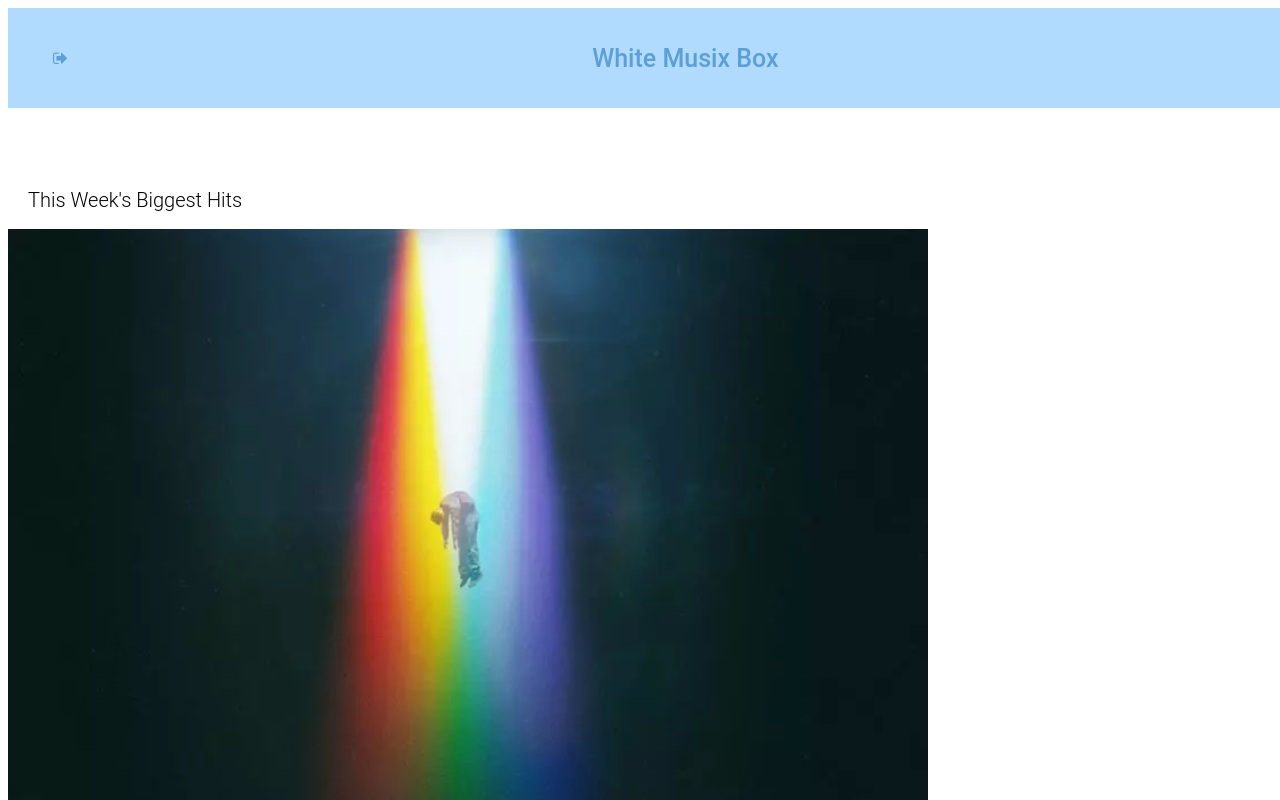
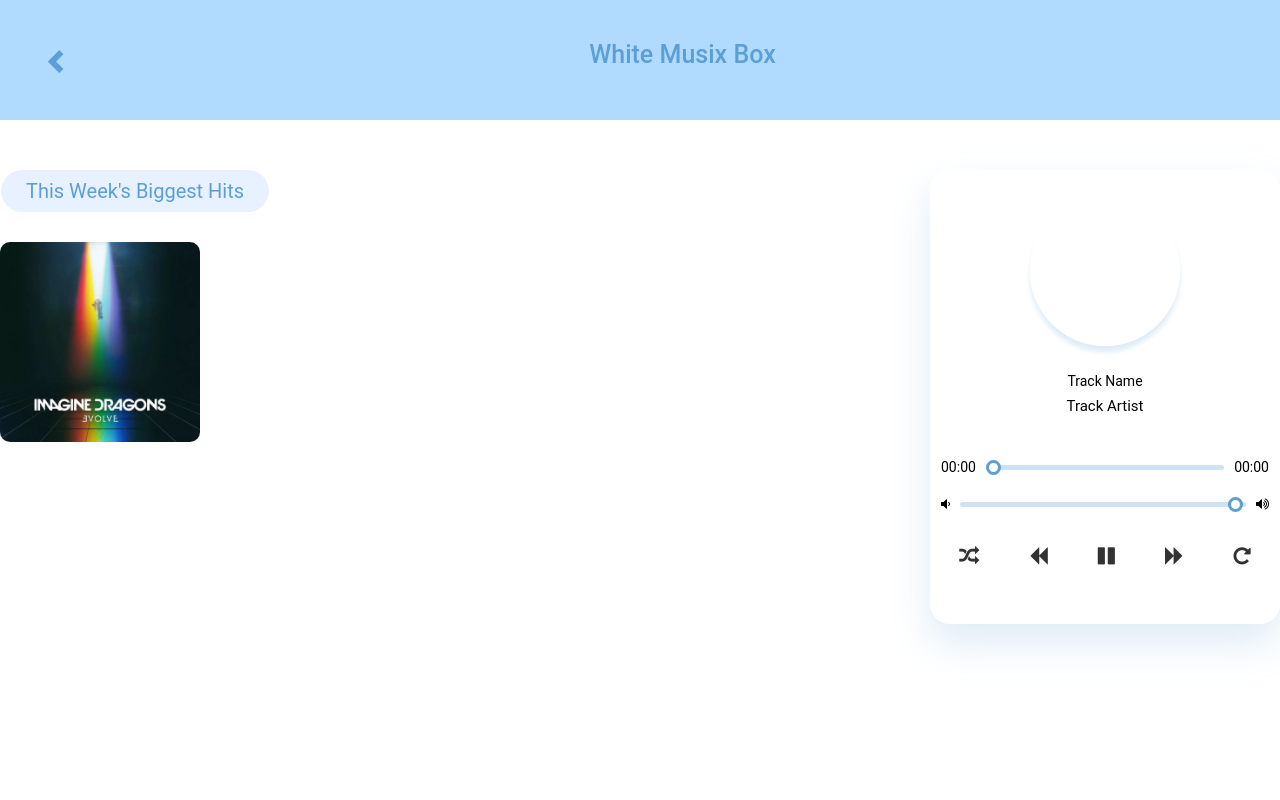
Before and after one commit to Hyeon-Yeom/Yeom_S_AV-App, a Vue app in the folder frontend-avapp/: page /#/home in a window 1280 px wide. Shown: the top 800 px of the page. Built offline with nearby package versions, Linux system fonts and the light colour scheme.

Commit message:
some codes changed

```diff
--- a/frontend-avapp/src/App.vue
+++ b/frontend-avapp/src/App.vue
@@ -1,5 +1,6 @@
 <template>
   <div class="mainContainer">
+    <meta name='viewport' content='width=device-width, initial-scale=1'>
     <h1 class="hidden">Application Project</h1>
     <router-view></router-view>
   </div>
--- a/frontend-avapp/src/components/MVPage.vue
+++ b/frontend-avapp/src/components/MVPage.vue
@@ -15,7 +15,7 @@
                 </div>
             </div>
 
-            <div class="musicPlayer">
+            <!-- <div class="musicPlayer">
                 <div class="wrapper">
                     <div class="details">
                         <div class="now-playing">PLAYING</div>
@@ -69,7 +69,7 @@
                         <span class="stroke"></span>
                     </div>
                 </div>
-            </div>
+            </div> -->
         </div>
     </div>
 </template>
@@ -115,7 +115,7 @@
         align-items: center;
     }
 
-    .wrapper {
+    /* .wrapper {
         margin-top: 10px;
         border: 1px solid transparent;
         box-shadow: rgba(0, 0, 0, 0.3) 0px 19px 38px;
@@ -136,7 +136,6 @@
         background-size: cover;
         background-position: center;
         border-radius: 50%;
-        /* -moz-box-shadow: 0 4px 4px 5px #ccc; */
         -webkit-box-shadow: 0 4px 4px 3px #ccc;
         box-shadow: 0 6px 5px #ccc;
     }
@@ -156,14 +155,14 @@
         align-items: center;
         margin-bottom: 30px;
         opacity: 1;
-    }
+    } */
 
-    i {
+    /* i {
         font-size: 24px;
         display: block;
-    }
+    } */
 
-    .active {
+    /* .active {
         color: black;
     }
 
@@ -312,7 +311,7 @@
 
     .stroke:nth-child(7) {
         animation-delay: 0s;
-    }
+    } */
 
 </style>
 
--- a/frontend-avapp/src/views/Home.vue
+++ b/frontend-avapp/src/views/Home.vue
@@ -1,11 +1,14 @@
 <template>
   <div class="mainContainer">
+    <meta name='viewport' content='width=device-width, initial-scale=1'>
     <link rel="stylesheet" href="https://cdnjs.cloudflare.com/ajax/libs/font-awesome/4.7.0/css/font-awesome.min.css">
+    <link rel="stylesheet" href="https://maxcdn.bootstrapcdn.com/bootstrap/3.3.7/css/bootstrap.min.css">
 
     <h1 class="hidden">This is home page</h1>
 
     <nav class="nav">
-      <i class="back-btn-custom fa fa-sign-out" @click="Back"></i>
+      <i class="back-btn-custom glyphicon glyphicon-chevron-left" @click="Back"></i>
+      <!-- <i class="back-btn-custom fa fa-sign-out" @click="Back"></i> -->
       <!-- <button class="back-btn-custom" @click="Back">Go Back</button> -->
       <div class="appTitle">
         <p>White Musix Box</p>
@@ -14,10 +17,69 @@
 
     <hr class="line-custom">
 
-    <div class="biggestHits">
-      <h2 class="container-title">This Week's Biggest Hits</h2>
-      <div class="biggestHits-img">
-        <img class="album-image" src="@/assets/images/album-cover-imagine-dragon.png" alt="">
+    <div class="musicContainers">
+      <div class="biggestHits">
+        <h2 class="container-title">This Week's Biggest Hits</h2>
+        <div class="biggestHits-img">
+          <img class="album-image" src="@/assets/images/album-cover-imagine-dragon.png" alt="">
+        </div>
+      </div>
+
+      <div class="musicPlayer">
+        <div class="wrapper">
+          <div class="details">
+            <div class="track-art"></div>
+            <div class="track-name">Track Name</div>
+            <div class="track-artist">Track Artist</div>
+          </div>
+
+          <div class="sliders">
+            <div class="slider-container">
+              <div class="current-time">00:00</div>
+                <input type="range" min="1" max="100" value="0" class="seek-slider" onchange="seekTo()">
+
+                <div class="total-duration">00:00</div>
+            </div>
+
+            <div class="slider-container">
+              <i class="fa fa-volume-down"></i>
+              <input type="range" min="1" max="100" value="99" class="volume-slider" onchange="setVolume()">
+              <i class="fa fa-volume-up"></i>
+            </div>
+          </div>
+
+          <div class="buttons">
+            <div class="random-track" onclick="randomTrack()">
+              <i class="fa fa-random fa-2x" title="random" style="font-size: 20px"></i>
+            </div>
+
+            <div class="prev-track" onclick="prevTrack()">
+              <i class="fa fa-backward" style="font-size: 20px"></i>
+            </div>
+
+            <div class="playpause-track" onclick="playpauseTrack()">
+              <i class="fa fa-pause" style="font-size: 20px"></i>
+            </div>
+
+            <div class="next-track" onclick="nextTrack()">
+              <i class="fa fa-forward" style="font-size: 20px"></i>
+            </div>
+
+            <div class="repeat-track" onclick="repeatTrack()">
+              <i class="fa fa-repeat fa-2x" title="repeat" style="font-size: 20px"></i>
+            </div>
+          </div>
+
+          <div id="wave">
+              <span class="stroke"></span>
+              <span class="stroke"></span>
+              <span class="stroke"></span>
+              <span class="stroke"></span>
+              <span class="stroke"></span>
+              <span class="stroke"></span>
+              <span class="stroke"></span>
+          </div>
+        </div>
       </div>
     </div>
   </div>
@@ -29,7 +91,7 @@ div {
 }
 
 .nav {
-  height: 100px;
+  height: 120px;
   background: rgb(176, 219, 255);
   display: flex;
   flex-direction: row;
@@ -52,22 +114,11 @@ div {
   border: .5px solid rgba(91, 159, 214, .3);
 }
 
-.container-title {
-  margin-top: 80px;
-  margin-left: 20px;
-  font-weight: 300;
-  font-size: 20px;
-}
-
-.fa-sign-out {
-  font-size: 36px;
-}
-
 .back-btn-custom {
   align-items: left;
   margin-left: 30px;
-
   /* background-color: rgb(91, 159, 214); */
+  font-size: 25px;
   color: rgb(91, 159, 214);
   padding: 15px 15px;
   border-radius: 50px;
@@ -75,11 +126,246 @@ div {
 }
 
 .back-btn-custom:hover {
-  color: white;
-  background-color: rgb(26, 69, 104);
+  color: rgb(26, 69, 104);
   /* box-shadow: 3px 5px black; */
   cursor: pointer;
   transition: all ease-in .2s;
+}
+
+.musicContainers {
+  display: flex;
+  flex-direction: row;
+  justify-content: space-between;
+}
+
+.biggestHits h2 {
+  margin-left: 1px;
+  margin-top: 50px;
+  margin-bottom: 30px;
+  font-weight: 400;
+  font-size: 20px;
+  background: #e8f1ff;
+  color: rgb(91, 159, 214);
+  border-radius: 50px;
+  padding: 10px 25px;
+}
+
+.biggestHits-img img {
+  border-radius: 10px;
+  width: 200px;
+  cursor: pointer;
+}
+
+.biggestHits-img img:hover {
+  filter: grayscale(50%);
+  box-shadow: rgb(161, 211, 255) 5px 5px 15px;
+  transition: all ease-in .2s;
+}
+
+.musicPlayer {
+  display: flex;
+  justify-content: right;
+}
+
+.wrapper {
+  border-radius: 20px;
+  width: 350px;
+  margin-top: 50px;
+  border: 1px solid transparent;
+  box-shadow: rgba(91, 159, 214, .2) 0px 19px 38px;
+}
+
+.details {
+  display: flex;
+  align-items: center;
+  flex-direction: column;
+  justify-content: center;
+}
+
+.track-art {
+  margin: 25px;
+  height: 150px;
+  width: 150px;
+  border: 2px solid #fff;
+  background-size: cover;
+  background-position: center;
+  border-radius: 50%;
+  -webkit-box-shadow: 0 4px 4px 3px rgba(91, 159, 214, .2);
+  box-shadow: 0 6px 5px rgba(91, 159, 214, .2);
+}
+
+.now-playing {
+  font-size: 1.5rem;
+}
+
+.track-artist {
+  margin-top: 5px;
+  font-size: 1.5rem;
+}
+
+.buttons {
+  display: flex;
+  flex-direction: row;
+  justify-content: center;
+  align-items: center;
+  margin: 0 auto 30px auto;
+  opacity: 1;
+}
+
+.active {
+  color: black;
+}
+
+.repeat-track,
+.random-track,
+.playpause-track,
+.prev-track,
+.next-track {
+  padding: 25px;
+  opacity: 0.8;
+  transition: opacity .2s;
+}
+
+.repeat-track:hover,
+.random-track:hover,
+.playpause-track:hover,
+.prev-track:hover,
+.next-track:hover {
+  opacity: 1.0;
+}
+
+.sliders {
+  margin-top: 30px;
+}
+
+.slider-container {
+  display: flex;
+  justify-content: center;
+  align-items: center;
+}
+
+.seek-slider,
+.volume-slider {
+  -webkit-appearance: none;
+  -moz-appearance: none;
+  appearance: none;
+  border-radius: 50px;
+  height: 5px;
+  background: rgba(91, 159, 214, .3);
+  -webkit-transition: .2s;
+  transition: opacity .2s;
+}
+
+.seek-slider::-webkit-slider-thumb,
+.volume-slider::-webkit-slider-thumb {
+  -webkit-appearance: none;
+  -moz-appearance: none;
+  appearance: none;
+  width: 15px;
+  height: 15px;
+  background: white;
+  border: 3px solid rgb(91, 159, 214);
+  cursor: pointer;
+  border-radius: 100%;
+}
+
+.seek-slider {
+  width: 50%;
+}
+
+.volume-slider {
+  width: 20%;
+}
+
+.current-time,
+.total-duration {
+  padding: 10px;
+}
+
+i.fa-volume-down,
+i.fa-volume-up {
+  padding: 10px;
+}
+
+i,
+i.fa-play-circle,
+i.fa-pause,
+i.fa-forward,
+i.fa-backward {
+  cursor: pointer;
+}
+
+.randomActive {
+  color: black;
+}
+
+.rotate {
+  animation: rotation 8s infinite linear;
+}
+
+@keyframes rotation {
+  from {
+    transform: rotate(0deg);
+  }
+
+  to {
+    transform: rotate(359deg);
+  }
+}
+
+.Loader {
+  height: 70px;
+  display: flex;
+  justify-content: center;
+  align-items: center;
+}
+
+.Loader .stroke {
+  background: #f1f1f1;
+  height: 150%;
+  width: 10px;
+  border-radius: 50px;
+  margin: 0 50px;
+  animation: animate 1.4s linear infinite;
+}
+
+@keyframes animate {
+  50% {
+    height: 20%;
+    background: #4286f4;
+  }
+
+  100% {
+    height: 100%;
+  }
+}
+
+.stroke:nth-child(1) {
+  animation-delay: 0s;
+}
+
+.stroke:nth-child(2) {
+  animation-delay: 0.3s;
+}
+
+.stroke:nth-child(3) {
+  animation-delay: 0.6s;
+}
+
+.stroke:nth-child(4) {
+  animation-delay: 0.9s;
+}
+
+.stroke:nth-child(5) {
+  animation-delay: 0.6s;
+}
+
+.stroke:nth-child(6) {
+  animation-delay: 0.3s;
+}
+
+.stroke:nth-child(7) {
+  animation-delay: 0s;
 }
 </style>
 
```
